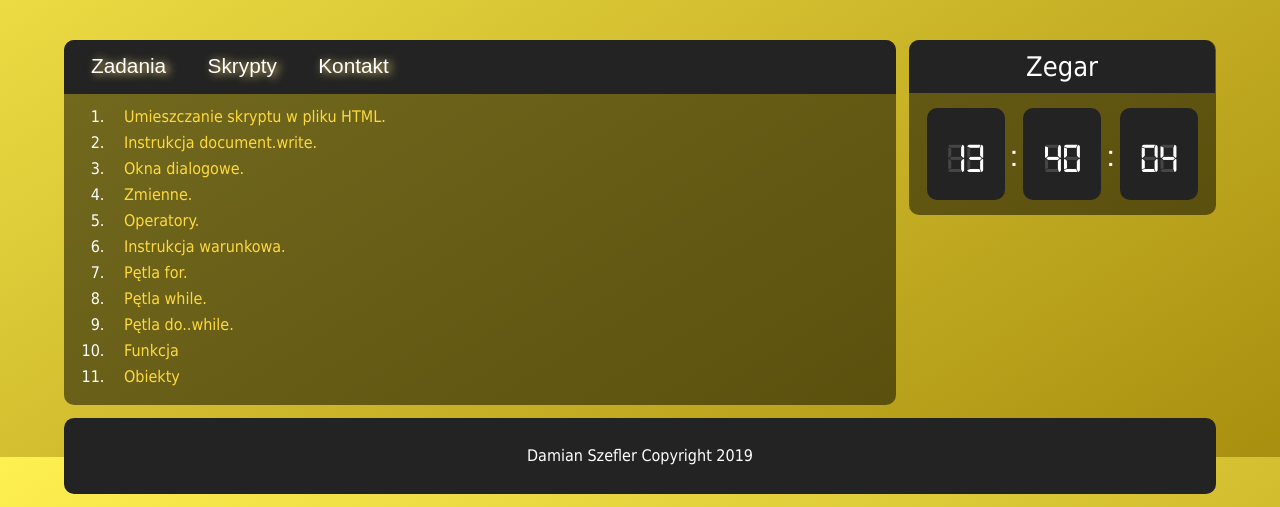
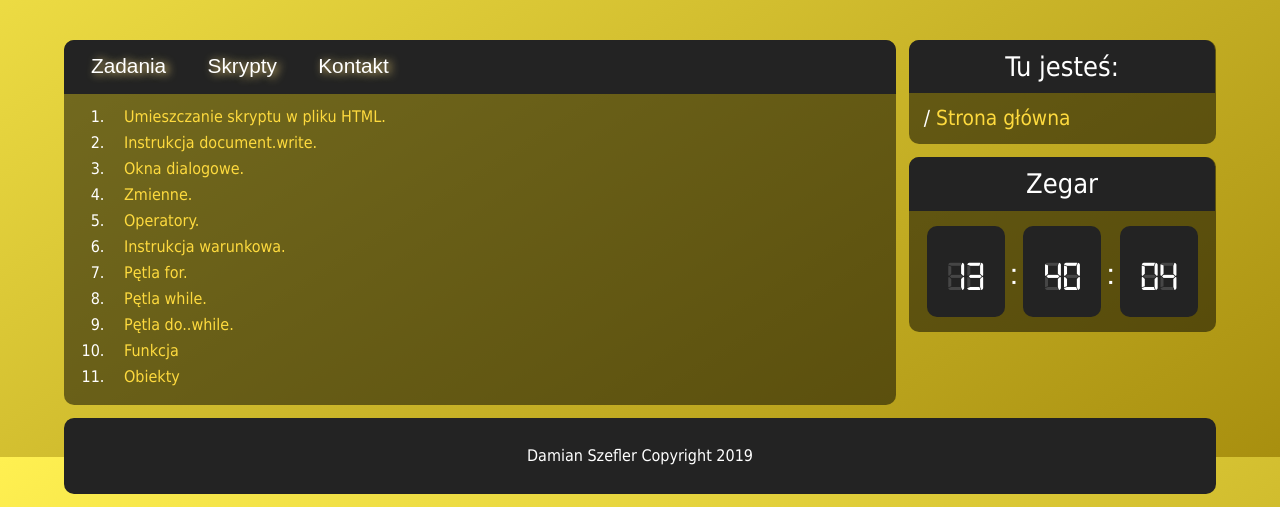
Before and after one commit to Scyzoryk966/paWWW, a plain HTML site: page index.html in a window 1280 px wide. Shown: the part 343-850 px from the top of the page. Drawn offline with Linux system fonts and the light colour scheme.

Commit message:
okroszki

```diff
--- a/css/style.css
+++ b/css/style.css
@@ -89,7 +89,9 @@ a:hover {
     text-decoration: underline;
     color: #ae952a;
 }
+#breadcrumb{
 
+}
 header {
     text-align: center;
     padding: 40px;
--- a/index.html
+++ b/index.html
@@ -33,9 +33,16 @@
 										<div style="width: 100%; height: 15px;"></div>
 						</main>
 						<aside class="bottom zaokTOP">
+                               								<aside class="top zaokTOP">Tu jesteś:</aside>
+                               								<p id="breadcrumb">
+                                                               <span> / </span>
+                                                               <a href="/">Strona główna</a>
+                        </aside>
+						<aside class="bottom zaokTOP">
 								<aside class="top zaokTOP">Zegar</aside>
-										<div id="zegar"></div>
+								<div id="zegar"></div>
 						</aside>
+
 				<footer><p>Damian Szefler Copyright 2019</p></footer>
 		</body>
 </html>
```
